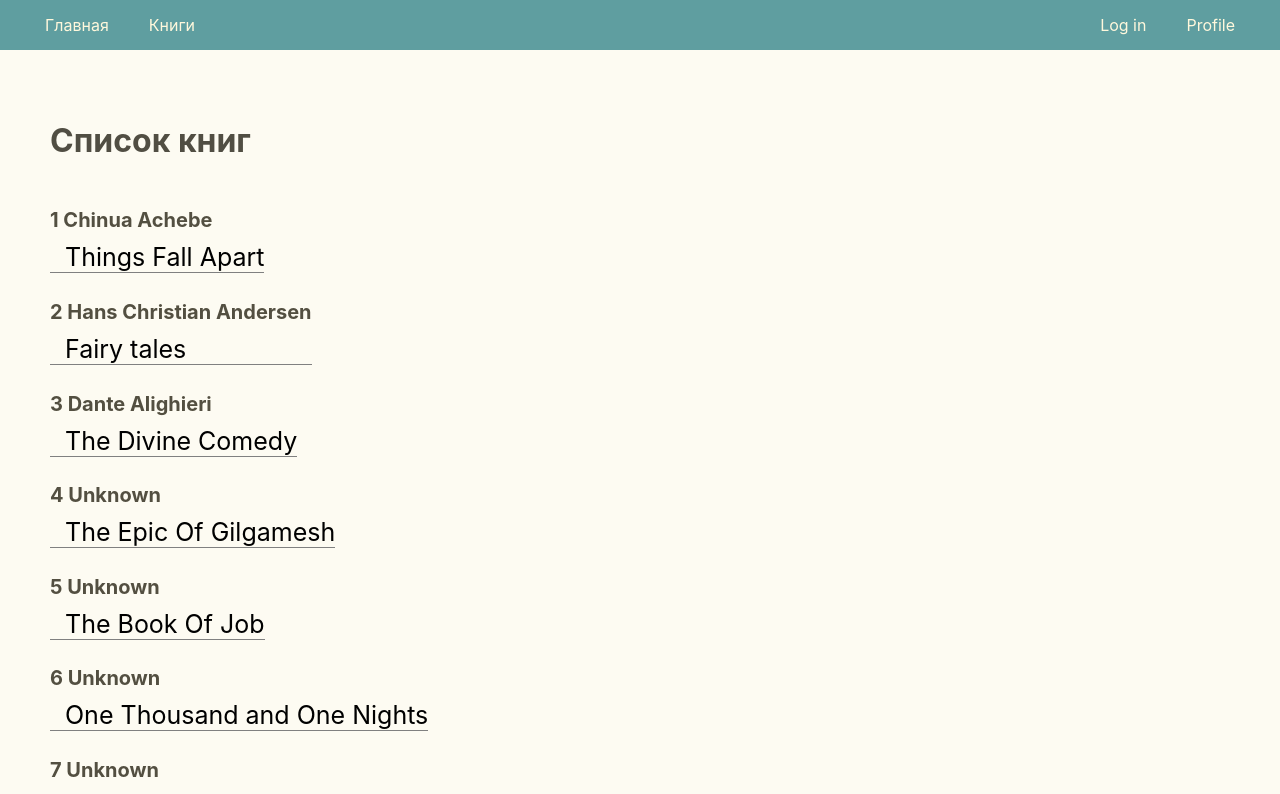
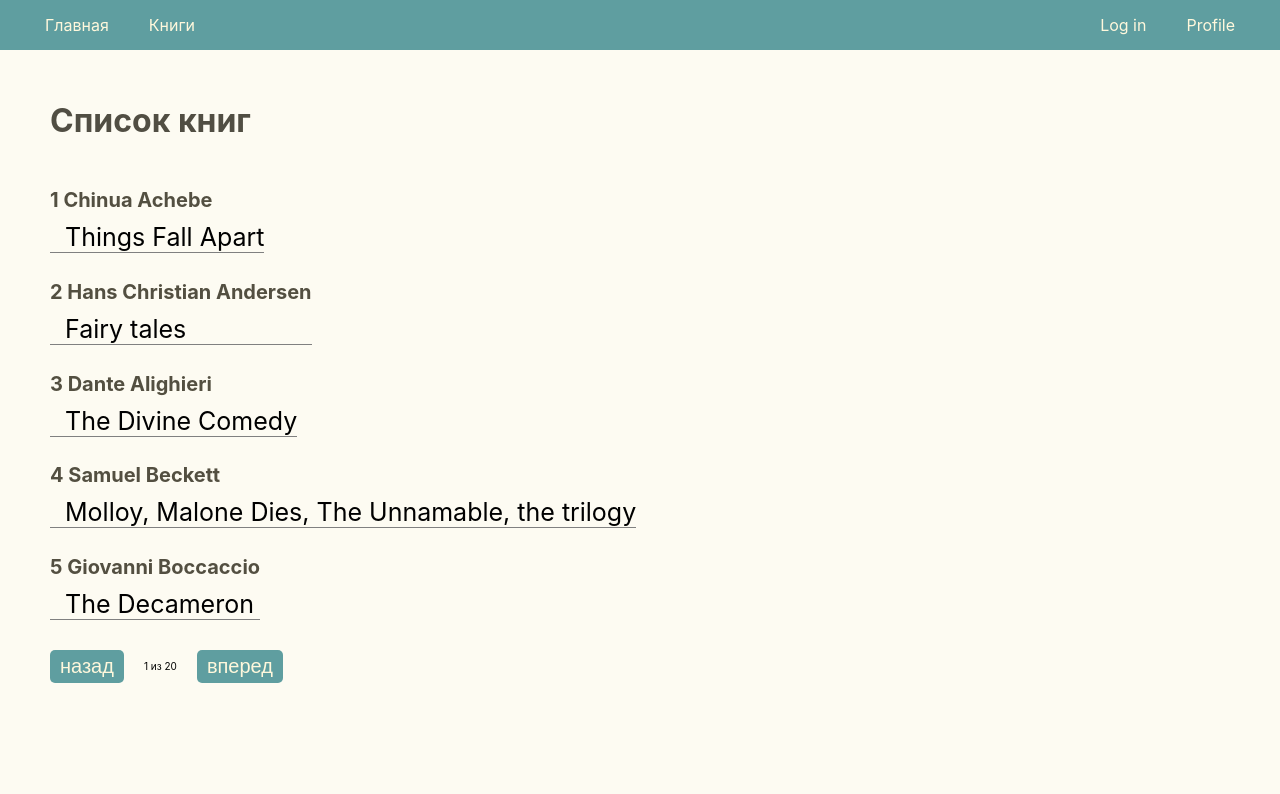
Before and after one commit to overstay812/bamason, a React (Create React App) app: page /books in a window 1280 px wide. Shown: the top 794 px of the page. Built offline with nearby package versions, Linux system fonts and the light colour scheme.

Commit message:
created pagination, updated styles

```diff
--- a/src/bookDataBase.json
+++ b/src/bookDataBase.json
@@ -28,66 +28,6 @@
       "pages": 928,
       "title": "The Divine Comedy",
       "year": 1315
-    },
-    {
-      "author": "Unknown",
-      "country": "Sumer and Akkadian Empire",
-      "imageLink": "images/the-epic-of-gilgamesh.jpg",
-      "language": "Akkadian",
-      "link": "https://en.wikipedia.org/wiki/Epic_of_Gilgamesh\n",
-      "pages": 160,
-      "title": "The Epic Of Gilgamesh",
-      "year": -1700
-    },
-    {
-      "author": "Unknown",
-      "country": "Achaemenid Empire",
-      "imageLink": "images/the-book-of-job.jpg",
-      "language": "Hebrew",
-      "link": "https://en.wikipedia.org/wiki/Book_of_Job\n",
-      "pages": 176,
-      "title": "The Book Of Job",
-      "year": -600
-    },
-    {
-      "author": "Unknown",
-      "country": "India/Iran/Iraq/Egypt/Tajikistan",
-      "imageLink": "images/one-thousand-and-one-nights.jpg",
-      "language": "Arabic",
-      "link": "https://en.wikipedia.org/wiki/One_Thousand_and_One_Nights\n",
-      "pages": 288,
-      "title": "One Thousand and One Nights",
-      "year": 1200
-    },
-    {
-      "author": "Unknown",
-      "country": "Iceland",
-      "imageLink": "images/njals-saga.jpg",
-      "language": "Old Norse",
-      "link": "https://en.wikipedia.org/wiki/Nj%C3%A1ls_saga\n",
-      "pages": 384,
-      "title": "Nj\u00e1l's Saga",
-      "year": 1350
-    },
-    {
-      "author": "Jane Austen",
-      "country": "United Kingdom",
-      "imageLink": "images/pride-and-prejudice.jpg",
-      "language": "English",
-      "link": "https://en.wikipedia.org/wiki/Pride_and_Prejudice\n",
-      "pages": 226,
-      "title": "Pride and Prejudice",
-      "year": 1813
-    },
-    {
-      "author": "Honor\u00e9 de Balzac",
-      "country": "France",
-      "imageLink": "images/le-pere-goriot.jpg",
-      "language": "French",
-      "link": "https://en.wikipedia.org/wiki/Le_P%C3%A8re_Goriot\n",
-      "pages": 443,
-      "title": "Le P\u00e8re Goriot",
-      "year": 1835
     },
     {
       "author": "Samuel Beckett",
@@ -920,6 +860,66 @@
       "year": 1886
     },
     {
+      "author": "Unknown",
+      "country": "Sumer and Akkadian Empire",
+      "imageLink": "images/the-epic-of-gilgamesh.jpg",
+      "language": "Akkadian",
+      "link": "https://en.wikipedia.org/wiki/Epic_of_Gilgamesh\n",
+      "pages": 160,
+      "title": "The Epic Of Gilgamesh",
+      "year": -1700
+    },
+    {
+      "author": "Unknown",
+      "country": "Achaemenid Empire",
+      "imageLink": "images/the-book-of-job.jpg",
+      "language": "Hebrew",
+      "link": "https://en.wikipedia.org/wiki/Book_of_Job\n",
+      "pages": 176,
+      "title": "The Book Of Job",
+      "year": -600
+    },
+    {
+      "author": "Unknown",
+      "country": "India/Iran/Iraq/Egypt/Tajikistan",
+      "imageLink": "images/one-thousand-and-one-nights.jpg",
+      "language": "Arabic",
+      "link": "https://en.wikipedia.org/wiki/One_Thousand_and_One_Nights\n",
+      "pages": 288,
+      "title": "One Thousand and One Nights",
+      "year": 1200
+    },
+    {
+      "author": "Unknown",
+      "country": "Iceland",
+      "imageLink": "images/njals-saga.jpg",
+      "language": "Old Norse",
+      "link": "https://en.wikipedia.org/wiki/Nj%C3%A1ls_saga\n",
+      "pages": 384,
+      "title": "Nj\u00e1l's Saga",
+      "year": 1350
+    },
+    {
+      "author": "Jane Austen",
+      "country": "United Kingdom",
+      "imageLink": "images/pride-and-prejudice.jpg",
+      "language": "English",
+      "link": "https://en.wikipedia.org/wiki/Pride_and_Prejudice\n",
+      "pages": 226,
+      "title": "Pride and Prejudice",
+      "year": 1813
+    },
+    {
+      "author": "Honor\u00e9 de Balzac",
+      "country": "France",
+      "imageLink": "images/le-pere-goriot.jpg",
+      "language": "French",
+      "link": "https://en.wikipedia.org/wiki/Le_P%C3%A8re_Goriot\n",
+      "pages": 443,
+      "title": "Le P\u00e8re Goriot",
+      "year": 1835
+    },
+    {
       "author": "Mark Twain",
       "country": "United States",
       "imageLink": "images/the-adventures-of-huckleberry-finn.jpg",
--- a/src/conponents/books/Books.jsx
+++ b/src/conponents/books/Books.jsx
@@ -1,18 +1,37 @@
-import React from "react";
+import React, { useState } from "react";
 import styles from "./Books.module.css";
 
 const Books = ({ booksArray }) => {
+  const [pageNubmer, setPageNubmer] = useState(0);
+
+  const getPrevPage = () => pageNubmer > 0 ? setPageNubmer(pageNubmer - 1) : null;
+
+  const getNextPage = () => pageNubmer * 5 + 5 < booksArray.length ? setPageNubmer(pageNubmer + 1) : null;
+
   return (
     <div className={styles.container}>
-        <h1>Список книг</h1>
+      <h1>Список книг</h1>
+
       {booksArray.map((item, index) => {
+        if (index < pageNubmer * 5 || index >= pageNubmer * 5 + 5) {
+          return null;
+        }
         return (
-            <div className={styles.wrapper}>
-          <h4 className={styles.authorName}>{`${index + 1} ${item.author}`}</h4>
-          <span className={styles.bookTitle}>{item.title}</span>
-        </div>
-        )
+          <div className={styles.wrapper}>
+            <h4 className={styles.authorName}>
+              {index + 1} {item.author}
+            </h4>
+            <span className={styles.bookTitle}>{item.title}</span>
+          </div>
+        );
       })}
+      <div className={styles.pagination}>
+        <button onClick={getPrevPage}>назад</button>
+        <span className={styles.counterPages}>
+          {pageNubmer + 1} из {Math.floor(booksArray.length / 5)}
+        </span>
+        <button onClick={getNextPage}>вперед</button>
+      </div>
     </div>
   );
 };
--- a/src/conponents/books/Books.module.css
+++ b/src/conponents/books/Books.module.css
@@ -1,14 +1,14 @@
-.container{
+.container {
   display: flex;
   flex-direction: column;
   justify-content: center;
   align-items: flex-start;
-    padding: 50px 50px;
+  padding: 30px 50px;
 }
-.wrapper{
+.wrapper {
   border-bottom: 1px solid gray;
 }
-h4{
+h4 {
   margin-bottom: 10px;
   font-size: 20px;
   color: rgb(83, 79, 65);
@@ -17,4 +17,31 @@ span {
   font-size: 25px;
   margin-left: 15px;
 }
-h1 {color: rgb(81, 78, 67);}
+h1 {
+  color: rgb(81, 78, 67);
+}
+.pagination{
+    display: flex;
+    flex-direction: row;
+    justify-content: space-between;
+    align-items: center;
+    margin-top: 30px;
+}
+.counterPages{
+    font-size: 10px;
+    margin: 0px 20px;
+}
+button {
+  background-color: cadetblue;
+  padding: 5px 10px;
+  border: none;
+  border-radius: 5px;
+  color: cornsilk;
+  font-size: 20px;
+}
+button:hover {
+    background-color: rgb(94, 146, 147);
+}
+button:active {
+    background-color: rgb(66, 102, 103);
+}
--- a/src/conponents/profile/Profile.jsx
+++ b/src/conponents/profile/Profile.jsx
@@ -3,7 +3,7 @@ const Profile = () => {
   return (
     <div className={styles.container}>
       <h2>Добро пожаловать</h2>
-      <p>Константин Сурнин</p>
+      <p>Иван Смирнов </p>
     </div>
   );
 };
--- a/src/conponents/profile/Profile.module.css
+++ b/src/conponents/profile/Profile.module.css
@@ -6,3 +6,6 @@
     color: rgb(76, 73, 61);
     margin-top: 50px;
 }
+p{
+    font-size: 20px;
+}
```
Lines whose indentation alone changed are shown as unchanged.
